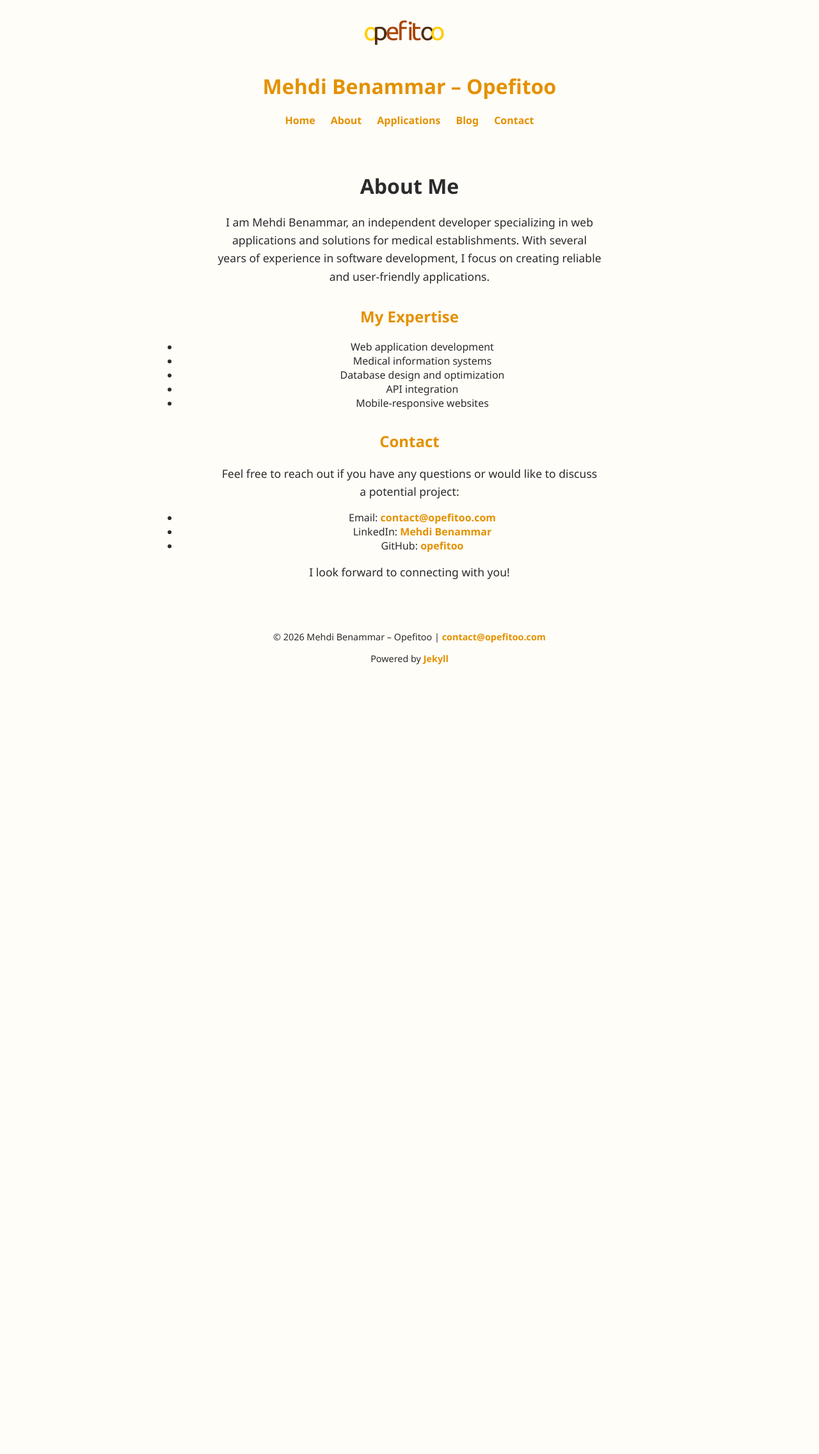
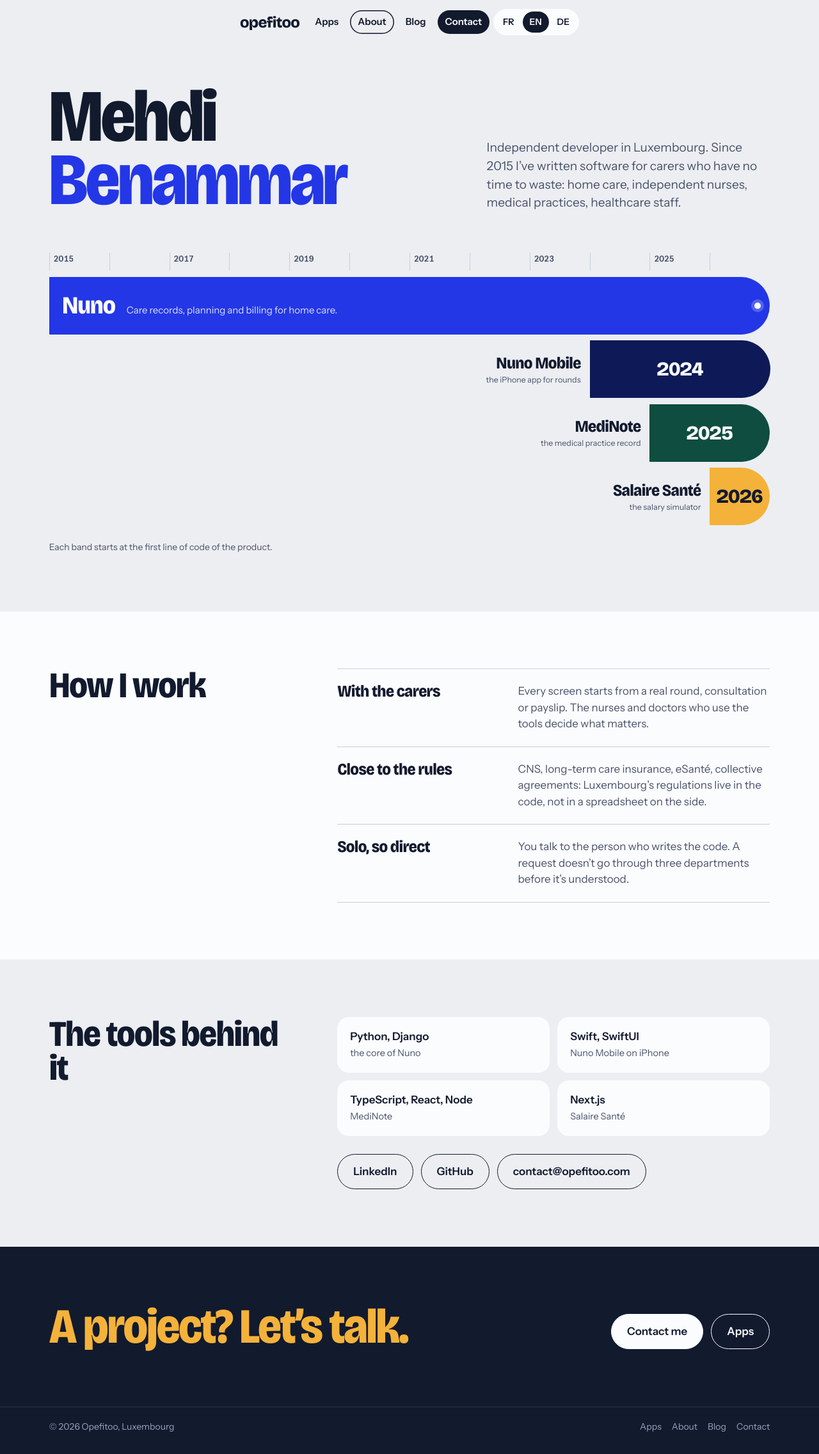
Before and after one commit to opefitoo/opefitoo.github.io, a Jekyll site: the page built from about.html, in a window 1280 px wide. Shown: the whole page at 64% size. Built offline with Jekyll 4.4.1, drawn with Linux system fonts in a browser that asks for light colours; before the commit the page ends 1085 px from its top, so only the background shows below that.

Commit message:
Redesign About and Blog pages, drop demo post, fix LinkedIn URL
About and Blog now share the home/apps/contact design (FR/EN/DE, Umami).
About shows the four products on a 2015-2026 timeline; the blog has an
empty state until the first real post. Post layout restyled to match.

Co-Authored-By: Claude Opus 5.5 <noreply@anthropic.com>

```diff
--- a/_config.yml
+++ b/_config.yml
@@ -14,7 +14,7 @@ plugins:
 
 # Social media
 social:
-  linkedin: mehdi-benammar
+  linkedin: mehdi-benammar-563a933
   github: opefitoo
   email: contact@opefitoo.com
 
--- /dev/null
+++ b/_includes/site-bar.html
@@ -0,0 +1,14 @@
+<header class="wrap bar">
+  <a class="brand" href="/">opefitoo</a>
+  <nav class="nav" aria-label="Menu">
+    <a href="/apps/" data-i18n="nav-apps">Applications</a>
+    <a href="/about/" data-i18n="nav-about"{% if page.url == "/about/" %} aria-current="page"{% endif %}>À propos</a>
+    <a href="/blog/"{% if page.url == "/blog/" or page.layout == "post" %} aria-current="page"{% endif %}>Blog</a>
+    <a class="cta" href="/contact/" data-i18n="nav-contact">Contact</a>
+    <div class="langs" role="group" aria-label="Language">
+      <button type="button" data-lang="fr" aria-pressed="true">FR</button>
+      <button type="button" data-lang="en" aria-pressed="false">EN</button>
+      <button type="button" data-lang="de" aria-pressed="false">DE</button>
+    </div>
+  </nav>
+</header>
--- /dev/null
+++ b/_includes/site-footer.html
@@ -0,0 +1,6 @@
+<footer>
+  <div class="wrap">
+    <span>© {{ site.time | date: '%Y' }} Opefitoo, Luxembourg</span>
+    <span><a href="/apps/" data-i18n="nav-apps">Applications</a><a href="/about/" data-i18n="nav-about">À propos</a><a href="/blog/">Blog</a><a href="/contact/" data-i18n="nav-contact">Contact</a></span>
+  </div>
+</footer>
--- /dev/null
+++ b/_includes/site-head.html
@@ -0,0 +1,9 @@
+<meta charset="utf-8">
+<meta name="viewport" content="width=device-width, initial-scale=1, viewport-fit=cover">
+<link rel="icon" type="image/png" sizes="32x32" href="/assets/favicons/favicon-32x32.png">
+<link rel="apple-touch-icon" sizes="180x180" href="/assets/favicons/apple-touch-icon.png">
+<link rel="manifest" href="/assets/favicons/site.webmanifest">
+{% include umami.html %}
+<link rel="preconnect" href="https://fonts.googleapis.com">
+<link rel="stylesheet" href="https://fonts.googleapis.com/css2?family=Bricolage+Grotesque:opsz,wdth,wght@12..96,75..100,300..800&family=Instrument+Sans:wght@400;500;600&display=swap">
+<link rel="stylesheet" href="/assets/css/site.css">
--- /dev/null
+++ b/about.html
@@ -0,0 +1,185 @@
+---
+layout: null
+permalink: /about/
+title: À propos
+---
+<!doctype html>
+<html lang="fr">
+<head>
+{% include site-head.html %}
+<title>À propos | Opefitoo</title>
+<meta name="description" content="Mehdi Benammar, développeur indépendant au Luxembourg : Nuno, Nuno Mobile, MediNote et Salaire Santé, des logiciels construits avec les soignants depuis 2015.">
+<meta property="og:title" content="Mehdi Benammar, Opefitoo">
+<meta property="og:url" content="https://opefitoo.com/about/">
+<link rel="canonical" href="https://opefitoo.com/about/">
+<style>
+/* Layout: a name and a sentence; then the eleven years as a band chart where each product starts at its year and runs to today; then how I work, the tools, and where to reach me. */
+.intro { display: grid; grid-template-columns: minmax(0, 7fr) minmax(0, 5fr); gap: clamp(28px, 5vw, 80px); align-items: end; padding-block: clamp(32px, 5vw, 72px) clamp(36px, 5vw, 64px); }
+h1 { font-size: clamp(56px, 9vw, 148px); line-height: .86; margin: 0; }
+h1 span { display: block; }
+h1 span + span { color: var(--cobalt); }
+.intro p { font-size: clamp(18px, 1.5vw, 21px); color: var(--ink-2); margin: 0; max-width: 42ch; }
+
+/* the timeline */
+.years { padding-bottom: clamp(56px, 7vw, 104px); }
+.chart { --cols: 12; display: grid; grid-template-columns: repeat(var(--cols), minmax(0, 1fr)); row-gap: 10px; column-gap: 0; }
+.ticks { display: contents; }
+.ticks span { font-size: 13px; font-weight: 600; color: var(--ink-2); padding: 0 0 8px 6px; border-left: 1.5px solid var(--line); font-variant-numeric: tabular-nums; }
+.ticks span:nth-child(even) { color: transparent; }
+.lab { grid-column: 1 / var(--s); align-self: center; text-align: right; padding-right: 14px; font-size: 15px; color: var(--ink-2); line-height: 1.25; }
+.lab b { display: block; color: var(--ink); font-family: var(--display); font-weight: 800; font-size: clamp(20px, 2vw, 28px); letter-spacing: -0.03em; font-variation-settings: "wdth" 88; }
+.band { grid-column: var(--s) / -1; position: relative; display: flex; align-items: center; min-height: clamp(64px, 7vw, 96px); padding: 0 20px; border-radius: 18px 999px 999px 18px; color: var(--white); transform-origin: left center; animation: grow 1.1s cubic-bezier(.2,.7,.2,1) both; animation-delay: var(--d); text-decoration: none; }
+.band::after { content: ""; position: absolute; right: 14px; top: 50%; width: 10px; height: 10px; margin-top: -5px; border-radius: 50%; background: currentColor; box-shadow: 0 0 0 5px rgba(255,255,255,.22); }
+.band .y { font-family: var(--display); font-weight: 800; font-size: clamp(22px, 2.4vw, 34px); letter-spacing: -0.03em; font-variant-numeric: tabular-nums; }
+.r-nuno { background: var(--cobalt); }
+.r-nuno .band-txt { display: flex; gap: 18px; align-items: baseline; flex-wrap: wrap; }
+.r-nuno .band-txt b { font-family: var(--display); font-weight: 800; font-size: clamp(26px, 3vw, 44px); letter-spacing: -0.03em; font-variation-settings: "wdth" 88; }
+.r-nuno .band-txt span { font-size: 15px; opacity: .85; }
+.r-mob { background: var(--cobalt-deep); }
+.r-medi { background: var(--emerald); }
+.r-sal { background: var(--saffron); color: var(--ink); }
+.r-sal::after { box-shadow: 0 0 0 5px rgba(18,26,46,.15); }
+.band:not(.r-nuno) { padding: 0; justify-content: center; }
+.band:not(.r-nuno)::after { display: none; }
+.band:hover { filter: brightness(1.08); }
+.note { grid-column: 1 / -1; margin: 14px 0 0; font-size: 14px; color: var(--ink-2); }
+@keyframes grow { from { transform: scaleX(0); } to { transform: scaleX(1); } }
+
+/* how I work */
+.how { background: var(--white); }
+.how .wrap { display: grid; grid-template-columns: minmax(0, 4fr) minmax(0, 7fr); gap: clamp(28px, 5vw, 80px); padding-block: clamp(56px, 7vw, 104px); }
+.how h2, .tools h2 { font-size: clamp(36px, 4.4vw, 64px); line-height: .95; margin: 0; }
+.points { display: grid; gap: 0; }
+.points div { display: grid; grid-template-columns: minmax(0, 2fr) minmax(0, 3fr); gap: 20px; padding: 22px 0; border-top: 1.5px solid var(--line); }
+.points div:last-child { border-bottom: 1.5px solid var(--line); }
+.points h3 { margin: 0; font-family: var(--display); font-weight: 800; font-size: clamp(22px, 2vw, 28px); letter-spacing: -0.03em; line-height: 1.05; font-variation-settings: "wdth" 88; }
+.points p { margin: 0; color: var(--ink-2); max-width: 52ch; }
+
+/* tools and reach */
+.tools .wrap { display: grid; grid-template-columns: minmax(0, 4fr) minmax(0, 7fr); gap: clamp(28px, 5vw, 80px); padding-block: clamp(56px, 7vw, 104px); }
+.stack { display: grid; grid-template-columns: repeat(2, minmax(0, 1fr)); gap: 12px; margin: 0; padding: 0; list-style: none; }
+.stack li { padding: 18px 20px; border-radius: 18px; background: var(--white); }
+.stack b { display: block; font-size: 17px; }
+.stack span { font-size: 14.5px; color: var(--ink-2); }
+.reach { display: flex; flex-wrap: wrap; gap: 12px; margin-top: 28px; }
+
+@media (max-width: 980px) {
+  .intro, .how .wrap, .tools .wrap { grid-template-columns: 1fr; }
+}
+@media (max-width: 640px) {
+  .chart { row-gap: 8px; }
+  .lab { font-size: 13px; padding-right: 10px; }
+  .lab small { display: none; }
+  .r-nuno .band-txt span { display: none; }
+  .band { min-height: 56px; border-radius: 12px 999px 999px 12px; }
+  .band:not(.r-nuno) .y { font-size: 15px; writing-mode: vertical-rl; transform: rotate(180deg); }
+  .points div { grid-template-columns: 1fr; gap: 6px; }
+  .stack { grid-template-columns: 1fr; }
+}
+@media (prefers-reduced-motion: reduce) { .band { animation: none; } }
+</style>
+</head>
+<body>
+{% include site-bar.html %}
+
+<main>
+  <section class="wrap intro">
+    <h1 class="display"><span>Mehdi</span><span>Benammar</span></h1>
+    <p data-i18n="lede">Développeur indépendant au Luxembourg. Depuis 2015, j’écris les logiciels de soignants qui n’ont pas de temps à perdre : soins à domicile, infirmiers libéraux, cabinets médicaux, salariés de la santé.</p>
+  </section>
+
+  <section class="wrap years" aria-labelledby="yh">
+    <h2 id="yh" class="display" style="position:absolute;width:1px;height:1px;overflow:hidden;clip:rect(0 0 0 0)" data-i18n="yh">Quatre produits depuis 2015</h2>
+    <div class="chart" role="list">
+      <div class="ticks" aria-hidden="true">
+        <span>2015</span><span>2016</span><span>2017</span><span>2018</span><span>2019</span><span>2020</span><span>2021</span><span>2022</span><span>2023</span><span>2024</span><span>2025</span><span>2026</span>
+      </div>
+
+      <a class="band r-nuno" role="listitem" href="/apps/#nuno" style="--s:1;--d:.05s">
+        <span class="band-txt"><b>Nuno</b><span data-i18n="r-nuno">Dossier de soins, planning et facturation pour les soins à domicile.</span></span>
+      </a>
+
+      <div class="lab" style="--s:10"><b>Nuno Mobile</b><small data-i18n="r-mob">l’app iPhone des tournées</small></div>
+      <a class="band r-mob" role="listitem" href="/apps/#mobile" style="--s:10;--d:.35s" aria-label="Nuno Mobile, 2024"><span class="y">2024</span></a>
+
+      <div class="lab" style="--s:11"><b>MediNote</b><small data-i18n="r-medi">le dossier du cabinet médical</small></div>
+      <a class="band r-medi" role="listitem" href="/apps/#medinot" style="--s:11;--d:.55s" aria-label="MediNote, 2025"><span class="y">2025</span></a>
+
+      <div class="lab" style="--s:12"><b>Salaire Santé</b><small data-i18n="r-sal">le simulateur de salaire</small></div>
+      <a class="band r-sal" role="listitem" href="/apps/#salaire" style="--s:12;--d:.75s" aria-label="Salaire Santé, 2026"><span class="y">2026</span></a>
+
+      <p class="note" data-i18n="note">Chaque bande commence à la première ligne de code du produit.</p>
+    </div>
+  </section>
+
+  <section class="how">
+    <div class="wrap">
+      <h2 class="display" data-i18n="how-h">Comment je travaille</h2>
+      <div class="points">
+        <div><h3 data-i18n="p1-h">Avec les soignants</h3><p data-i18n="p1">Chaque écran part d’une tournée, d’une consultation ou d’une fiche de paie réelle. Les infirmiers et les médecins qui utilisent les outils décident de ce qui compte.</p></div>
+        <div><h3 data-i18n="p2-h">Au plus près des règles</h3><p data-i18n="p2">CNS, assurance dépendance, eSanté, conventions collectives : la réglementation luxembourgeoise est dans le code, pas dans un tableur à côté.</p></div>
+        <div><h3 data-i18n="p3-h">Seul, donc direct</h3><p data-i18n="p3">Vous parlez à la personne qui écrit le code. Une demande ne passe pas par trois services avant d’être comprise.</p></div>
+      </div>
+    </div>
+  </section>
+
+  <section class="tools">
+    <div class="wrap">
+      <h2 class="display" data-i18n="tools-h">Les outils derrière</h2>
+      <div>
+        <ul class="stack">
+          <li><b>Python, Django</b><span data-i18n="s1">le cœur de Nuno</span></li>
+          <li><b>Swift, SwiftUI</b><span data-i18n="s2">Nuno Mobile sur iPhone</span></li>
+          <li><b>TypeScript, React, Node</b><span data-i18n="s3">MediNote</span></li>
+          <li><b>Next.js</b><span data-i18n="s4">Salaire Santé</span></li>
+        </ul>
+        <div class="reach">
+          <a class="btn" href="https://www.linkedin.com/in/{{ site.social.linkedin }}/" target="_blank" rel="noopener" data-umami-event="about-linkedin">LinkedIn</a>
+          <a class="btn" href="https://github.com/{{ site.social.github }}" target="_blank" rel="noopener" data-umami-event="about-github">GitHub</a>
+          <a class="btn" href="mailto:{{ site.email }}" data-umami-event="contact-email">{{ site.email }}</a>
+        </div>
+      </div>
+    </div>
+  </section>
+
+  <section class="end">
+    <div class="wrap">
+      <h2><span data-i18n="end-a">Un projet ?</span> <span data-i18n="end-b">Parlons-en.</span></h2>
+      <div class="actions">
+        <a class="btn primary" href="/contact/" data-i18n="end-cta" data-umami-event="about-contact">Me contacter</a>
+        <a class="btn" href="/apps/" data-i18n="nav-apps">Applications</a>
+      </div>
+    </div>
+  </section>
+</main>
+
+{% include site-footer.html %}
+<script>
+window.OPE_T = {
+  en: { "nav-apps": "Apps", "nav-about": "About", "nav-contact": "Contact",
+    lede: "Independent developer in Luxembourg. Since 2015 I’ve written software for carers who have no time to waste: home care, independent nurses, medical practices, healthcare staff.",
+    yh: "Four products since 2015",
+    "r-nuno": "Care records, planning and billing for home care.", "r-mob": "the iPhone app for rounds", "r-medi": "the medical practice record", "r-sal": "the salary simulator",
+    note: "Each band starts at the first line of code of the product.",
+    "how-h": "How I work",
+    "p1-h": "With the carers", p1: "Every screen starts from a real round, consultation or payslip. The nurses and doctors who use the tools decide what matters.",
+    "p2-h": "Close to the rules", p2: "CNS, long-term care insurance, eSanté, collective agreements: Luxembourg’s regulations live in the code, not in a spreadsheet on the side.",
+    "p3-h": "Solo, so direct", p3: "You talk to the person who writes the code. A request doesn’t go through three departments before it’s understood.",
+    "tools-h": "The tools behind it", s1: "the core of Nuno", s2: "Nuno Mobile on iPhone", s3: "MediNote", s4: "Salaire Santé",
+    "end-a": "A project?", "end-b": "Let’s talk.", "end-cta": "Contact me" },
+  de: { "nav-apps": "Apps", "nav-about": "Über mich", "nav-contact": "Kontakt",
+    lede: "Selbstständiger Entwickler in Luxemburg. Seit 2015 schreibe ich Software für Pflegekräfte, die keine Zeit zu verlieren haben: häusliche Pflege, freiberufliche Pflegekräfte, Arztpraxen, Beschäftigte im Gesundheitswesen.",
+    yh: "Vier Produkte seit 2015",
+    "r-nuno": "Pflegeakte, Planung und Abrechnung für die häusliche Pflege.", "r-mob": "die iPhone-App für die Touren", "r-medi": "die Akte der Arztpraxis", "r-sal": "der Gehaltsrechner",
+    note: "Jedes Band beginnt mit der ersten Codezeile des Produkts.",
+    "how-h": "Wie ich arbeite",
+    "p1-h": "Mit den Pflegekräften", p1: "Jeder Bildschirm entsteht aus einer echten Tour, Sprechstunde oder Gehaltsabrechnung. Die Pflegekräfte und Ärzte, die die Werkzeuge nutzen, entscheiden, was zählt.",
+    "p2-h": "Nah an den Regeln", p2: "CNS, Pflegeversicherung, eSanté, Kollektivverträge: Die luxemburgischen Vorschriften stecken im Code, nicht in einer Tabelle daneben.",
+    "p3-h": "Allein, also direkt", p3: "Sie sprechen mit der Person, die den Code schreibt. Eine Anfrage geht nicht durch drei Abteilungen, bevor sie verstanden wird.",
+    "tools-h": "Die Werkzeuge dahinter", s1: "der Kern von Nuno", s2: "Nuno Mobile auf dem iPhone", s3: "MediNote", s4: "Salaire Santé",
+    "end-a": "Ein Projekt?", "end-b": "Sprechen wir darüber.", "end-cta": "Kontakt aufnehmen" }
+};
+</script>
+<script src="/assets/js/site.js"></script>
+</body>
+</html>
--- a/about.md
+++ /dev/null
@@ -1,27 +0,0 @@
----
-layout: default
-title: About
-permalink: /about/
----
-
-# About Me
-
-I am Mehdi Benammar, an independent developer specializing in web applications and solutions for medical establishments. With several years of experience in software development, I focus on creating reliable and user-friendly applications.
-
-## My Expertise
-
-- Web application development
-- Medical information systems
-- Database design and optimization
-- API integration
-- Mobile-responsive websites
-
-## Contact
-
-Feel free to reach out if you have any questions or would like to discuss a potential project:
-
-- Email: [contact@opefitoo.com](mailto:contact@opefitoo.com)
-- LinkedIn: [Mehdi Benammar](https://linkedin.com/in/mehdi-benammar)
-- GitHub: [opefitoo](https://github.com/opefitoo)
-
-I look forward to connecting with you!
--- /dev/null
+++ b/assets/css/site.css
@@ -0,0 +1,53 @@
+/* Shared base for the standalone pages (about, blog, posts). Same tokens as home, apps and contact. */
+:root {
+  color-scheme: light;
+  --ink: #121A2E; --ink-2: #4A536B; --paper: #ECEEF2; --white: #FBFCFE; --line: #C9CEDA;
+  --cobalt: #2337E6; --cobalt-deep: #0E1A57; --sky: #A9C2FF;
+  --emerald: #0E4D40; --mint: #BDEBD7; --saffron: #F4B23A; --ember: #FF7A3D;
+  --display: 'Bricolage Grotesque', 'Arial Narrow', Arial, sans-serif;
+  --text: 'Instrument Sans', 'Helvetica Neue', Arial, sans-serif;
+  padding-top: env(safe-area-inset-top, 0px); padding-bottom: env(safe-area-inset-bottom, 0px);
+}
+* { box-sizing: border-box; }
+body { min-height: 100vh; display: flex; flex-direction: column; margin: 0; background: var(--paper); color: var(--ink); font-family: var(--text); font-size: 17px; line-height: 1.5; -webkit-font-smoothing: antialiased; overflow-x: hidden; }
+main { flex: 1; }
+a { color: inherit; }
+button { font: inherit; color: inherit; }
+:focus-visible { outline: 3px solid var(--ember); outline-offset: 3px; border-radius: 8px; }
+.wrap { max-width: 1400px; margin: 0 auto; padding-left: max(clamp(20px, 6vw, 96px), env(safe-area-inset-left, 0px)); padding-right: max(clamp(20px, 6vw, 96px), env(safe-area-inset-right, 0px)); }
+.display { font-family: var(--display); font-weight: 800; letter-spacing: -0.03em; font-variation-settings: "wdth" 88; }
+
+.bar { display: flex; justify-content: space-between; align-items: center; gap: 12px; padding-block: 14px; }
+.brand { font-family: var(--display); font-weight: 800; font-size: 24px; letter-spacing: -0.03em; text-decoration: none; }
+.nav { display: flex; gap: 6px; align-items: center; flex-wrap: wrap; justify-content: flex-end; }
+.nav a { font-weight: 600; font-size: 15px; text-decoration: none; padding: 7px 12px; border-radius: 999px; }
+.nav a:hover { background: rgba(18,26,46,.07); }
+.nav a[aria-current="page"] { box-shadow: inset 0 0 0 1.5px var(--ink); }
+.nav a.cta { background: var(--ink); color: var(--white); }
+.nav a.cta:hover { background: var(--cobalt); }
+.langs { display: flex; gap: 2px; padding: 4px; border-radius: 999px; background: var(--white); }
+.langs button { border: 0; background: transparent; padding: 6px 11px; border-radius: 999px; font-weight: 600; font-size: 14px; cursor: pointer; }
+.langs button[aria-pressed="true"] { background: var(--ink); color: var(--white); }
+
+.actions { display: flex; flex-wrap: wrap; gap: 12px; }
+.btn { display: inline-block; padding: 14px 24px; border-radius: 999px; font-weight: 600; text-decoration: none; border: 1.5px solid var(--ink); }
+.btn.primary { background: var(--ink); color: var(--white); }
+.btn.primary:hover { background: var(--cobalt); border-color: var(--cobalt); }
+.btn:not(.primary):hover { background: var(--white); }
+
+.end { background: var(--ink); color: var(--white); }
+.end .wrap { display: flex; flex-wrap: wrap; justify-content: space-between; align-items: flex-end; gap: 28px; padding-block: clamp(56px, 7vw, 104px); }
+.end h2 { font-family: var(--display); font-weight: 800; font-size: clamp(40px, 6vw, 92px); line-height: .92; letter-spacing: -0.03em; margin: 0; max-width: 14ch; font-variation-settings: "wdth" 88; }
+.end h2 span { color: var(--saffron); }
+html:lang(fr) .end h2 span { white-space: nowrap; } /* keeps "Parlons-en." whole */
+.end .btn { border-color: var(--white); }
+.end .btn.primary { background: var(--white); color: var(--ink); }
+.end .btn.primary:hover { background: var(--saffron); border-color: var(--saffron); }
+.end .btn:not(.primary):hover { background: rgba(255,255,255,.1); }
+footer { background: var(--ink); color: #9AA3B8; font-size: 14px; }
+footer .wrap { display: flex; flex-wrap: wrap; justify-content: space-between; gap: 12px; padding-block: 20px 32px; border-top: 1px solid #2A3247; }
+footer a { text-decoration: none; margin-left: 16px; }
+footer a:hover { color: var(--white); }
+
+@media (max-width: 980px) { .nav a:not(.cta) { display: none; } }
+@media (max-width: 560px) { footer a { margin: 0 16px 0 0; } }
--- /dev/null
+++ b/assets/js/site.js
@@ -0,0 +1,21 @@
+/* Language switcher shared by the standalone pages. Each page sets window.OPE_T = { en: {...}, de: {...} };
+   French is read from the markup. Optional window.OPE_onLang(lang) runs after each switch. */
+(() => {
+  const T = Object.assign({ fr: {} }, window.OPE_T || {});
+  const txt = [...document.querySelectorAll('[data-i18n]')], html = [...document.querySelectorAll('[data-i18n-html]')];
+  txt.forEach(n => T.fr[n.dataset.i18n] = n.textContent);
+  html.forEach(n => T.fr[n.dataset.i18nHtml] = n.innerHTML);
+  function setLang(l) {
+    const lang = T[l] ? l : 'fr';
+    document.documentElement.lang = lang;
+    txt.forEach(n => { n.textContent = T[lang][n.dataset.i18n] ?? T.fr[n.dataset.i18n]; });
+    html.forEach(n => { n.innerHTML = T[lang][n.dataset.i18nHtml] ?? T.fr[n.dataset.i18nHtml]; });
+    document.querySelectorAll('.langs button').forEach(b => b.setAttribute('aria-pressed', String(b.dataset.lang === lang)));
+    try { localStorage.setItem('opefitoo-lang', lang); } catch (e) {}
+    if (window.OPE_onLang) window.OPE_onLang(lang);
+  }
+  document.querySelectorAll('.langs button').forEach(b => b.addEventListener('click', () => setLang(b.dataset.lang)));
+  let saved = null; try { saved = localStorage.getItem('opefitoo-lang'); } catch (e) {}
+  if (!saved) { const n = (navigator.language || 'fr').slice(0, 2); saved = T[n] ? n : 'fr'; }
+  setLang(saved);
+})();
```
Also changed, not shown: _layouts/post.html (+51 -13 lines), _posts/2025-06-03-welcome-to-jekyll.md (deleted, +0 -34 lines), blog.html (added, +85 -0 lines), blog.md (deleted, +0 -26 lines).
